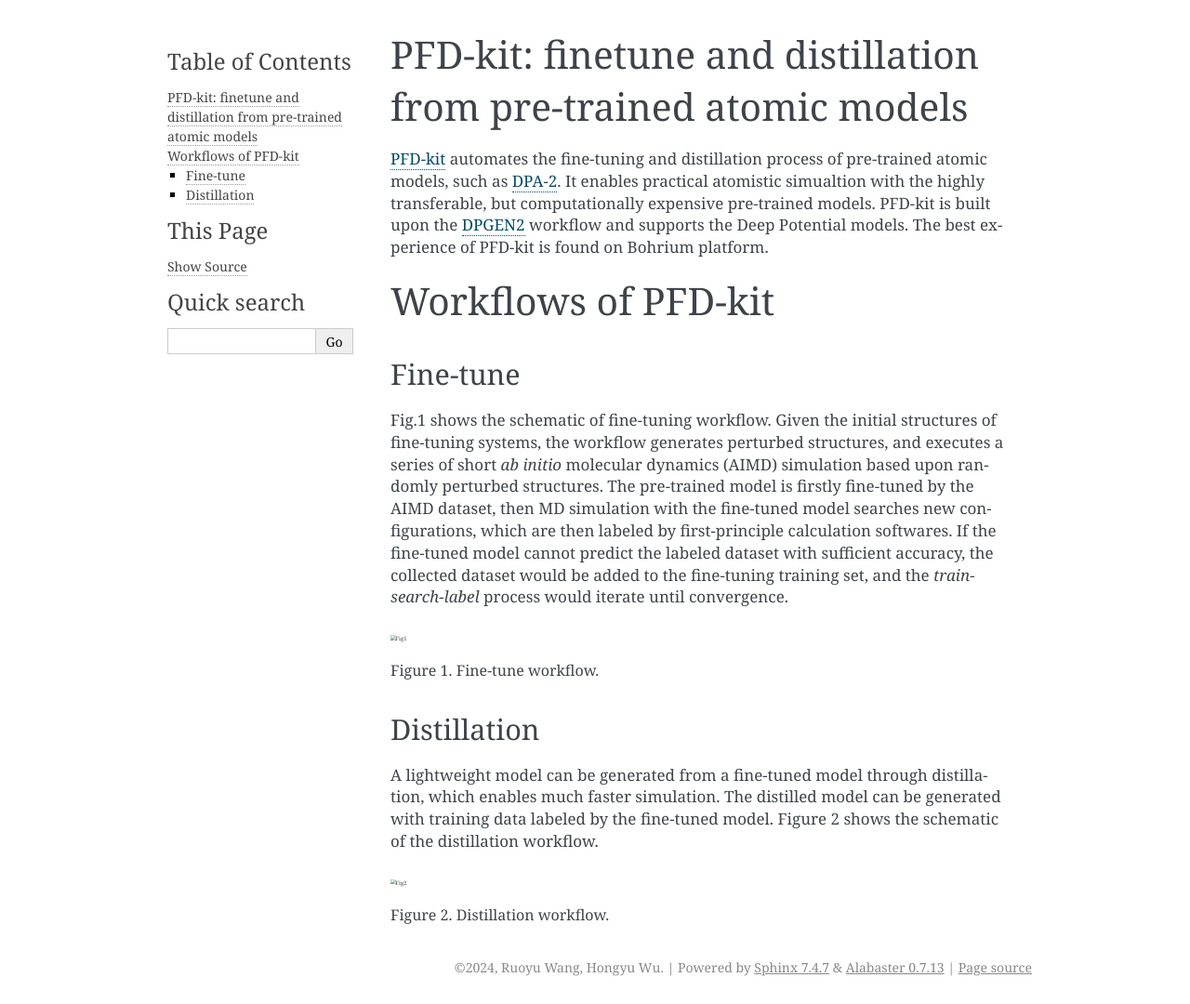
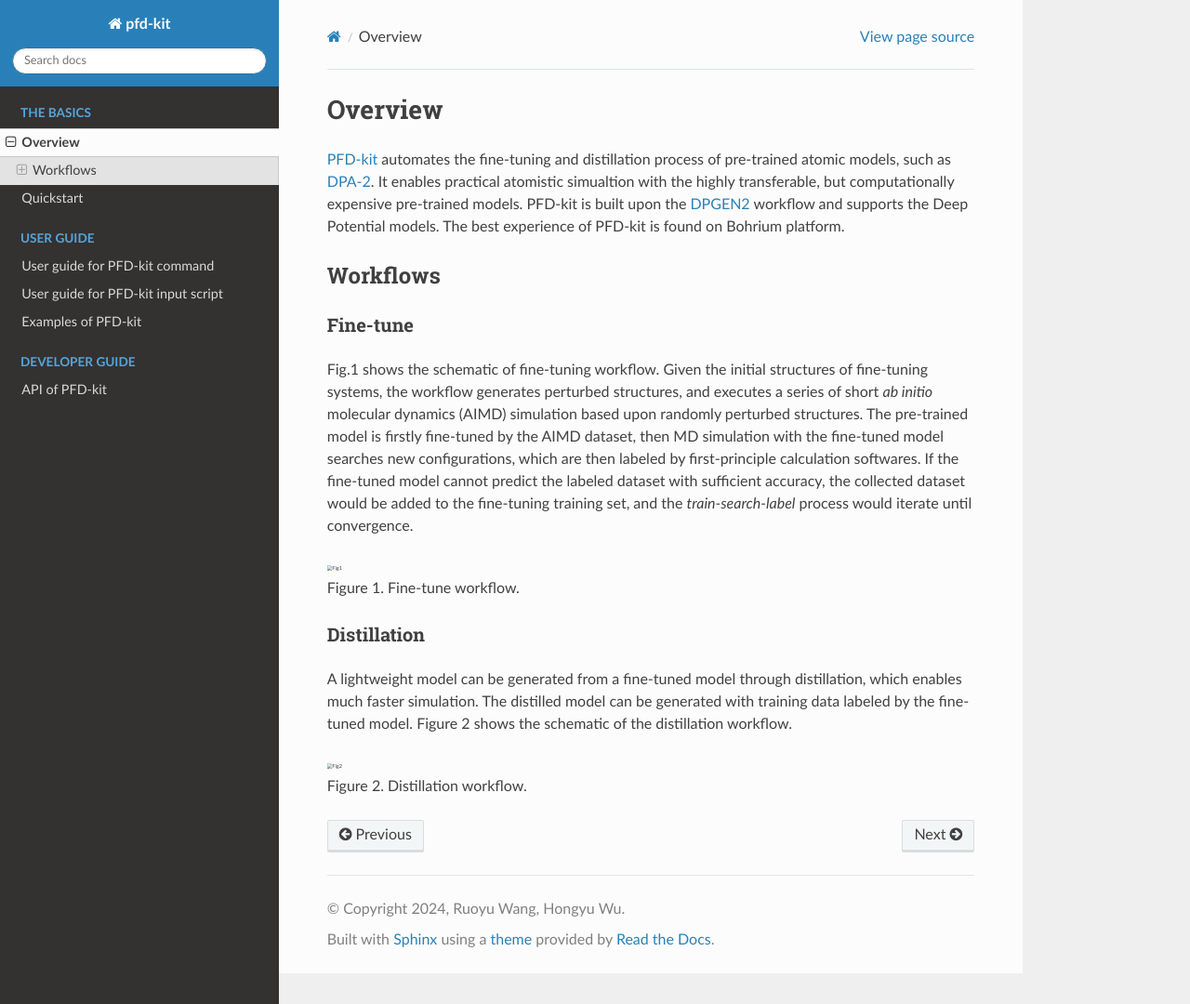
Before and after one commit to ruoyuwang1995nya/pfd-kit, a Sphinx documentation site: the page built from docs/basics/overview.md, in a window 1280 px wide and 1080 px high. Shown: the whole window at 93% size. Built offline with Sphinx 7.4.7 and the Read the Docs theme 3.1.0, drawn with Linux system fonts in a browser that asks for light colours.

Commit message:
fix: update docs

```diff
--- a/docs/basics/overview.md
+++ b/docs/basics/overview.md
@@ -1,19 +1,18 @@
-# PFD-kit: finetune and distillation from pre-trained atomic models
+# Overview
 
 [PFD-kit](https://github.com/ruoyuwang1995nya/dp-distill) automates the fine-tuning and distillation process of pre-trained atomic models, such as [DPA-2](https://github.com/deepmodeling/deepmd-kit.git). It enables practical atomistic simualtion with the highly transferable, but computationally expensive pre-trained models. PFD-kit is built upon the  [DPGEN2](https://github.com/deepmodeling/dpgen2) workflow and supports the Deep Potential models. The best experience of PFD-kit is found on Bohrium platform.
 
-# Workflows of PFD-kit
-
-## Fine-tune
+## Workflows
+### Fine-tune
 Fig.1 shows the schematic of fine-tuning workflow. Given the initial structures of fine-tuning systems, the workflow generates perturbed structures, and executes a series of short *ab initio* molecular dynamics (AIMD) simulation based upon randomly perturbed structures. The pre-trained model is firstly fine-tuned by the AIMD dataset, then MD simulation with the fine-tuned model searches new configurations, which are then labeled by first-principle calculation softwares. If the fine-tuned model cannot predict the labeled dataset with sufficient accuracy, the collected dataset would be added to the fine-tuning training set, and the *train-search-label* process would iterate until convergence.
 <div>
-    <img src="../../images/fine-tune.png" alt="Fig1" style="zoom: 35%;">
+    <img src="../images/fine-tune.png" alt="Fig1" style="zoom: 35%;">
     <p style='font-size:1.0rem; font-weight:none'>Figure 1. Fine-tune workflow.</p>
 </div>
 
-## Distillation
+### Distillation
 A lightweight model can be generated from a fine-tuned model through distillation, which enables much faster simulation. The distilled model can be generated with training data labeled by the fine-tuned model. Figure 2 shows the schematic of the distillation workflow.
  <div>
-    <img src="../../images/distillation.png" alt="Fig2" style="zoom: 35%;">
+    <img src="../images/distillation.png" alt="Fig2" style="zoom: 35%;">
     <p style='font-size:1.0rem; font-weight:none'>Figure 2. Distillation workflow.</p>
 </div>
--- a/docs/conf.py
+++ b/docs/conf.py
@@ -1,21 +1,21 @@
-# Configuration file for the Sphinx documentation builder.
-#
-# For the full list of built-in configuration values, see the documentation:
-# https://www.sphinx-doc.org/en/master/usage/configuration.html
-
-# -- Project information -----------------------------------------------------
-# https://www.sphinx-doc.org/en/master/usage/configuration.html#project-information
 from recommonmark.parser import CommonMarkParser
-
+from importlib.metadata import version as get_version
 
 project = "pfd-kit"
 copyright = "2024, Ruoyu Wang, Hongyu Wu"
 author = "Ruoyu Wang, Hongyu Wu"
+version = get_version("PFD-kit")
+release = version
 
 # -- General configuration ---------------------------------------------------
 # https://www.sphinx-doc.org/en/master/usage/configuration.html#general-configuration
 
-extensions = ["recommonmark"]
+extensions = [
+    "sphinx.ext.autodoc",
+    "sphinx.ext.napoleon",
+    "sphinx.ext.viewcode",
+    "recommonmark",
+]
 
 templates_path = ["_templates"]
 exclude_patterns = ["_build", "Thumbs.db", ".DS_Store"]
@@ -30,5 +30,7 @@
 # -- Options for HTML output -------------------------------------------------
 # https://www.sphinx-doc.org/en/master/usage/configuration.html#options-for-html-output
 
-html_theme = "alabaster"
-html_static_path = ["_static"]
+# html_theme = "alabaster"
+html_theme = "sphinx_rtd_theme"
+html_static_path = ["_static", "images"]
+# html_css_files = ['custom.css']
```
